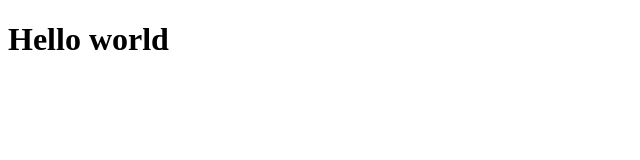
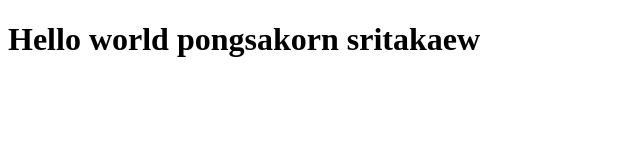
Before and after one commit to pongsakorn01001/firstweb, a plain HTML site: page hello.html in a window 1280 px wide. Shown: the whole page, without its empty margins (0-640 px from the left). Drawn offline with Linux system fonts and the light colour scheme.

Commit message:
pongsakorn

```diff
--- a/hello.html
+++ b/hello.html
@@ -7,6 +7,7 @@
     <title>Document</title>
 </head>
 <body>
-    <h1>Hello world</h1>
+    <h1>Hello world pongsakorn sritakaew</h1>
+
 </body>
 </html>
```
